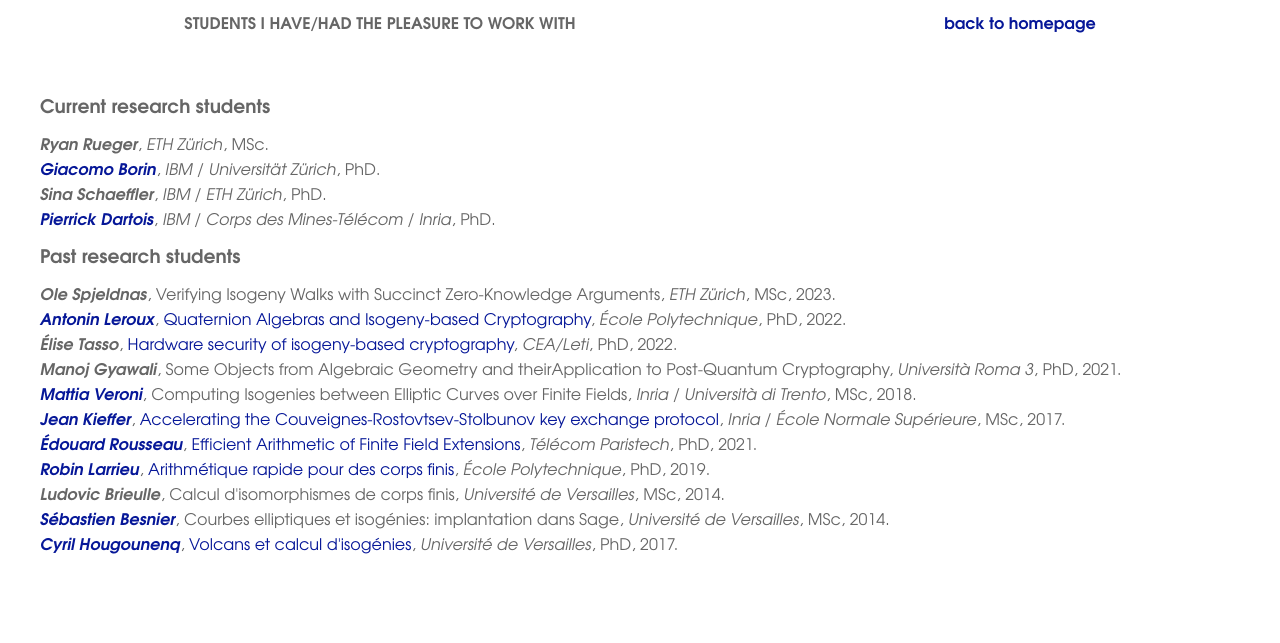
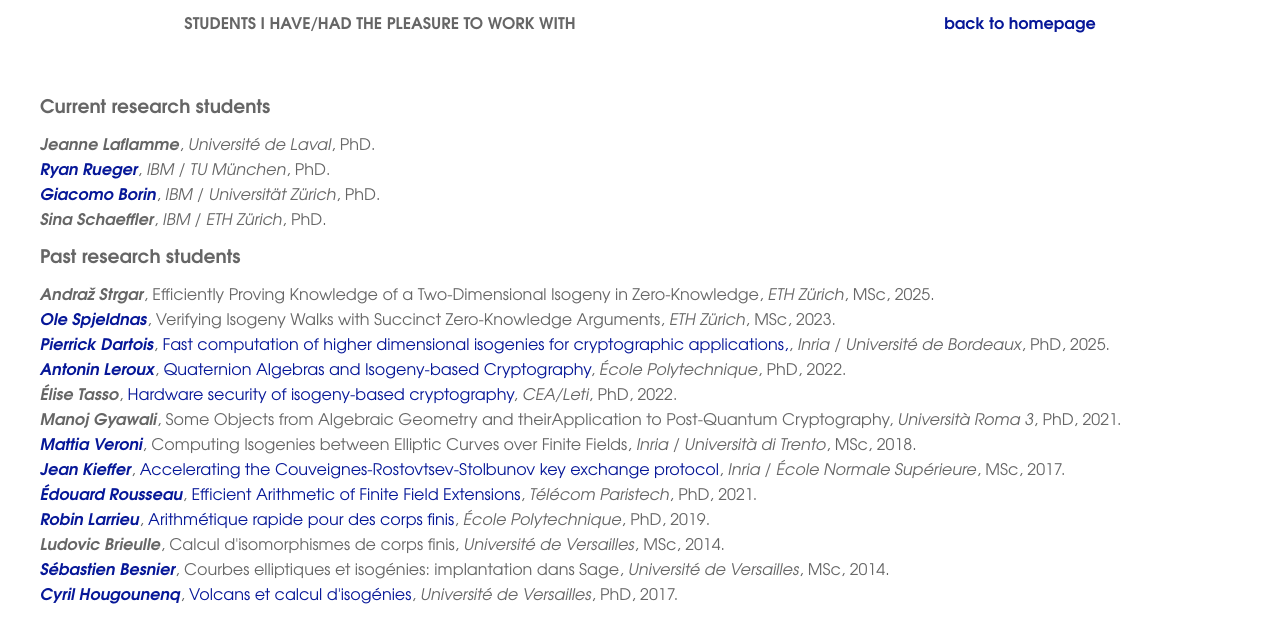
Before and after one commit to defeo/defeo.github.io, a Jekyll site: the page built from students.html, in a window 1280 px wide. Shown: the top 643 px of the page. Built offline with Jekyll 4.4.1, drawn with Linux system fonts in a browser that asks for light colours.

Commit message:
Updated students

```diff
--- a/_data/students.yaml
+++ b/_data/students.yaml
@@ -107,14 +107,18 @@ students:
   - type: PhD
     name: Pierrick Dartois
     website: 'https://www.pierrickdartois.fr/homepage/'
+    thesis:
+      title: Fast computation of higher dimensional isogenies for cryptographic applications,
+      url: 'https://theses.hal.science/tel-05229911v1/'
     inst:
-      - IBM
-      - Corps des Mines-Télécom
       - Inria
-    start: 2019
+      - Université de Bordeaux
+    start: 2022
+    end: 2025
 
   - type: MSc
     name: Ole Spjeldnas
+    website: 'https://spjoleh.com/'
     thesis:
       title: Verifying Isogeny Walks with Succinct Zero-Knowledge Arguments
     inst:
@@ -137,8 +141,25 @@ students:
       - Universität Zürich
     start: 2023
 
+  - type: PhD
+    name: Ryan Rueger
+    website: 'https://rueg.re/'
+    inst:
+      - IBM
+      - TU München
+    start: 2024
+
   - type: MSc
-    name: Ryan Rueger
+    name: Andraž Strgar
+    thesis:
+      title: Efficiently Proving Knowledge of a Two-Dimensional Isogeny in Zero-Knowledge
     inst:
       - ETH Zürich
-    start: 2023
+    start: 2024
+    end: 2025
+
+  - type: PhD
+    name: Jeanne Laflamme
+    inst:
+      - Université de Laval
+    start: 2025
```
